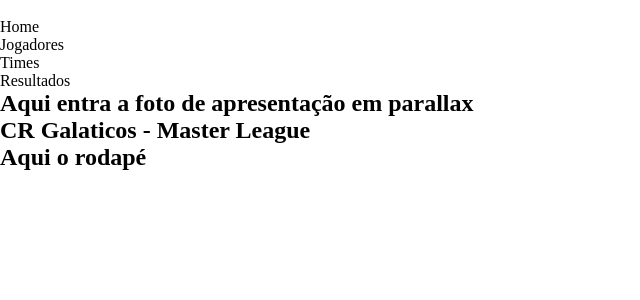
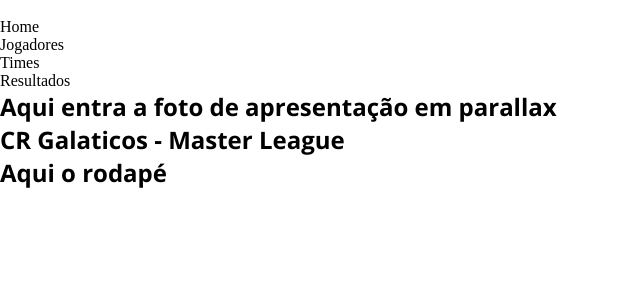
Before and after one commit to ml-online/master_league_v2, a PHP site: template templates/index.html in a window 1280 px wide. Shown: the top 300 px of the page, without its empty margins (0-640 px from the left). Run offline with PHP 8.4, Linux system fonts and the light colour scheme; the template is opened without the code that fills it, so the values that code supplies are empty.

Commit message:
Adds fonts css

```diff
--- a/static/css/base.css
+++ b/static/css/base.css
@@ -1 +1,4 @@
+/* Não tirar fonts do inicio*/
+@import url("fonts.css");
+
 @import url("common.css");
--- a/static/css/common.css
+++ b/static/css/common.css
@@ -6,3 +6,7 @@
     vertical-align:baseline;
 }
 /* END CSS RESET */
+
+h1 {
+    font-family: 'Open Sans', sans-serif;
+}
--- /dev/null
+++ b/static/css/fonts.css
@@ -0,0 +1 @@
+@import url(https://fonts.googleapis.com/css?family=Open+Sans:400,300,700);
```
